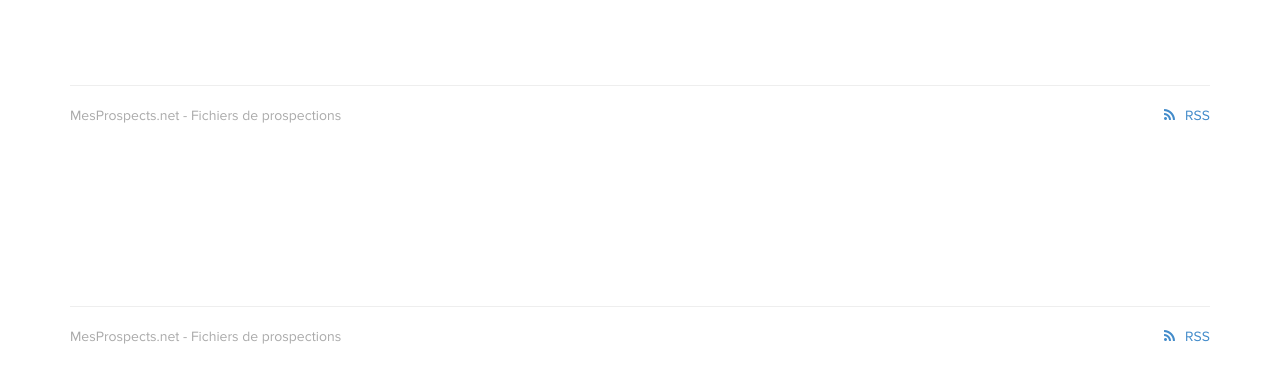
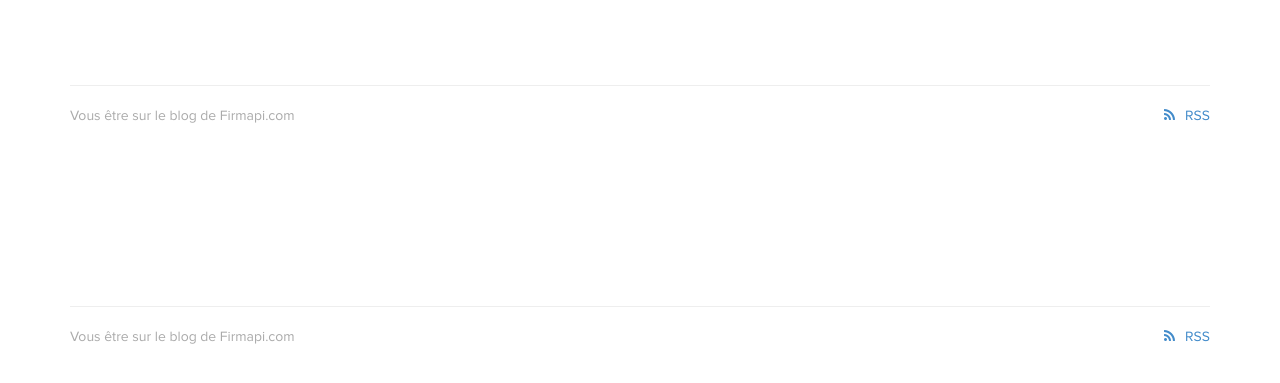
Before and after one commit to firmapi/blog, a Jekyll site: the page built from about.md, in a window 1280 px wide. Shown: the part 288-671 px from the top of the page. Built offline with Jekyll 4.4.1, drawn with Linux system fonts in a browser that asks for light colours; nearby versions of some CDN libraries; comment, search, counter and statistics services are not loaded.

Commit message:
Correction de bug

```diff
--- a/_includes/footer.html
+++ b/_includes/footer.html
@@ -1,7 +1,7 @@
 <footer class="site-footer">
   <div class="container">
     <hr>
-    MesProspects.net - Fichiers de prospections <a class="rss" href="{{ "/feed.xml" | prepend: site.baseurl }}"><span class="fa fa-rss"></span>RSS</a>
+    Vous être sur le blog de Firmapi.com <a class="rss" href="{{ "/feed.xml" | prepend: site.baseurl }}"><span class="fa fa-rss"></span>RSS</a>
   </div>
 </footer>
 
```
